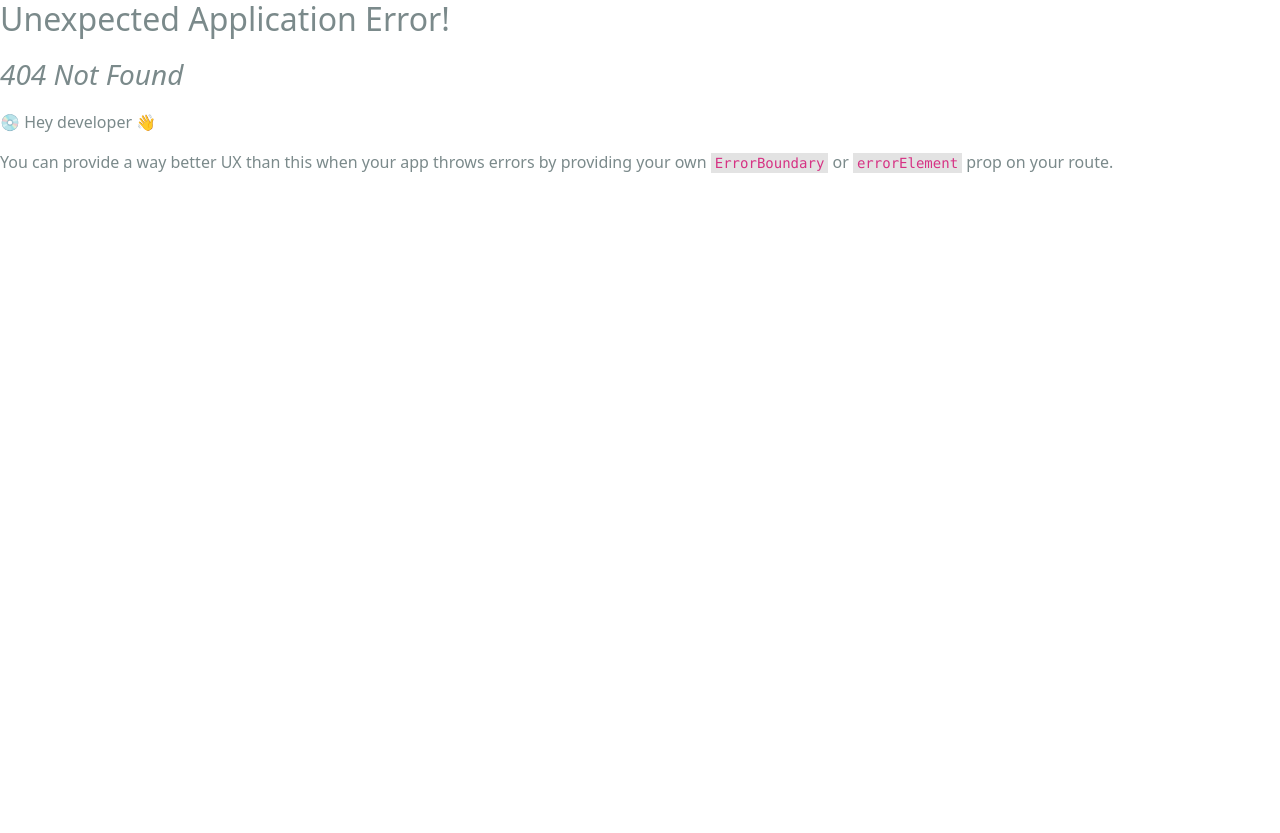
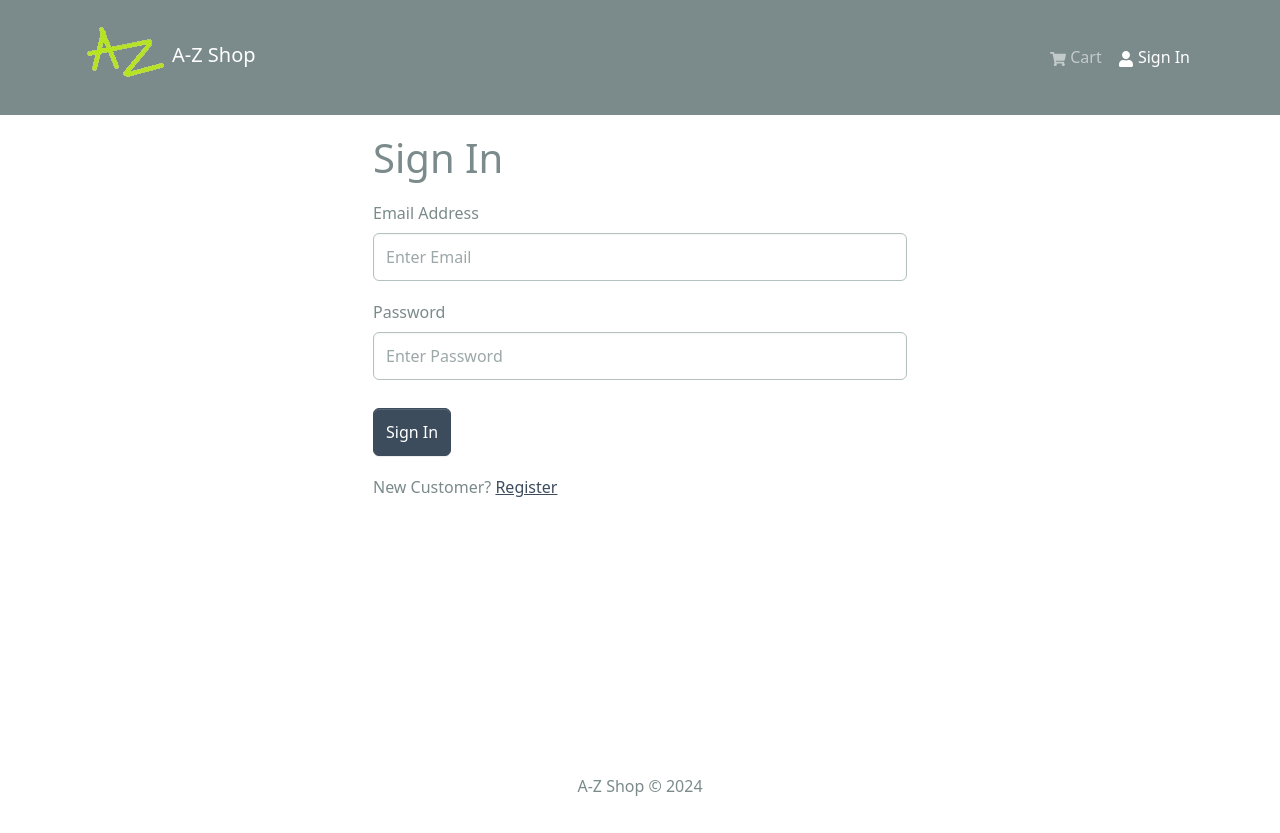
Before and after one commit to auqid/azshop, a React (Create React App) app in the folder frontend/: page /login in a window 1280 px wide. Before the commit this address had no page. Before the commit the page ends 800 px from the top, so only its background shows below. Built offline with nearby package versions, Linux system fonts and the light colour scheme.

Commit message:
added auth slice to Add login functionality, and a LoginScreen.jsx to let a user login

```diff
--- /dev/null
+++ b/frontend/src/components/FormContainer.jsx
@@ -0,0 +1,18 @@
+import { Container, Row, Col} from 'react-bootstrap'
+
+import React from 'react'
+
+const FormContainer = ({children}) => {
+  return (
+    <Container>
+        <Row className='justify-content-md-center'>
+            <Col xs={12} md={6}>
+            {children}
+            </Col>
+
+        </Row>
+    </Container>
+  )
+}
+
+export default FormContainer
--- a/frontend/src/index.js
+++ b/frontend/src/index.js
@@ -15,7 +15,7 @@
 import ProductScreen from './screens/ProductScreen';
 import CartScreen from './screens/CartScreen';
 import {Provider} from 'react-redux';
-
+import LoginScreen from './screens/LoginScreen';
 import store from './store';
 
 
@@ -25,6 +25,8 @@
       <Route index={true} path='/' element={<HomeScreen/>} /> {/*Nested Route which is default/indexed route*/}
       <Route  path='/product/:id' element={<ProductScreen/>} /> {/*id placeholder for path*/}
       <Route path='/cart' element={<CartScreen/>}/>
+      <Route path='/login' element={<LoginScreen/>}/>
+
     </Route>
   )
 )
--- /dev/null
+++ b/frontend/src/screens/LoginScreen.jsx
@@ -0,0 +1,61 @@
+import React from 'react'
+import { useState } from 'react'
+import {Link} from 'react-router-dom';
+import {Form, Button, Row, Col} from 'react-bootstrap';
+import FormContainer from '../components/FormContainer';
+
+const LoginScreen = () => {
+  const [email,setEmail] = useState('')
+  const [password,setPassword] = useState('')
+
+  const submitHandler = (e) =>{
+    e.preventDefault()
+    console.log('submit')
+  }
+
+
+
+    return (
+    <FormContainer>
+        <h1>Sign In</h1>
+
+        <Form onSubmit={submitHandler}>
+        <Form.Group controlId='email' className='my-3'>
+            <Form.Label>Email Address</Form.Label>
+            <Form.Control
+            type='email'
+            placeholder='Enter Email'
+            value={email}
+            onChange={(e)=> setEmail(e.target.value)}>
+
+            </Form.Control>
+
+        </Form.Group>
+        <Form.Group controlId='password' className='my-3'>
+            <Form.Label>Password</Form.Label>
+            <Form.Control
+            type='password'
+            placeholder='Enter Password'
+            value={password}
+            onChange={(e)=> setPassword(e.target.value)}>
+
+            </Form.Control>
+
+        </Form.Group>
+        <Button type='submit' variant='primary' className='mt-2'>
+            Sign In
+        </Button>
+
+
+        </Form>
+        <Row className='py-3'>
+            <Col>
+            New Customer? <Link to='/register'>Register</Link>
+            </Col>
+        </Row>
+
+    </FormContainer>
+  )
+}
+
+export default LoginScreen
--- /dev/null
+++ b/frontend/src/slices/authSlice.js
@@ -0,0 +1,22 @@
+import {createSlice} from '@reduxjs/toolkit';
+
+const initialState = {
+    userInfo: localStorage.getItem('userInfo') ? JSON.parse(localStorage.getItem('userInfo')) :null
+}
+
+const authSlice = createSlice ({
+    name:'auth',
+    initialState,
+    reducers:{
+        setCredentials : (state, action) => {
+            state.userInfo = action.payload;
+            localStorage.setItem('userInfo',JSON.stringify(action.payload));
+
+        }
+    }
+})
+
+
+export const {setCredentials} = authSlice.actions;
+
+export default authSlice.reducer;
--- a/frontend/src/store.js
+++ b/frontend/src/store.js
@@ -1,11 +1,12 @@
 import {configureStore} from '@reduxjs/toolkit';
 import { apiSlice } from './slices/apiSlice';
 import cartSliceReducer from './slices/cartSlice'
-
+import authSliceReducer from './slices/authSlice';
 const store = configureStore({
     reducer:{
         [apiSlice.reducerPath]: apiSlice.reducer,
-        cart: cartSliceReducer
+        cart: cartSliceReducer,
+        auth: authSliceReducer,
 
     },
     middleware: (getDefaultMiddleware)=> getDefaultMiddleware().concat(apiSlice.middleware),
```
Also changed, not shown: frontend/src/slices/usersApiSlice.js (added, +17 -0 lines).
